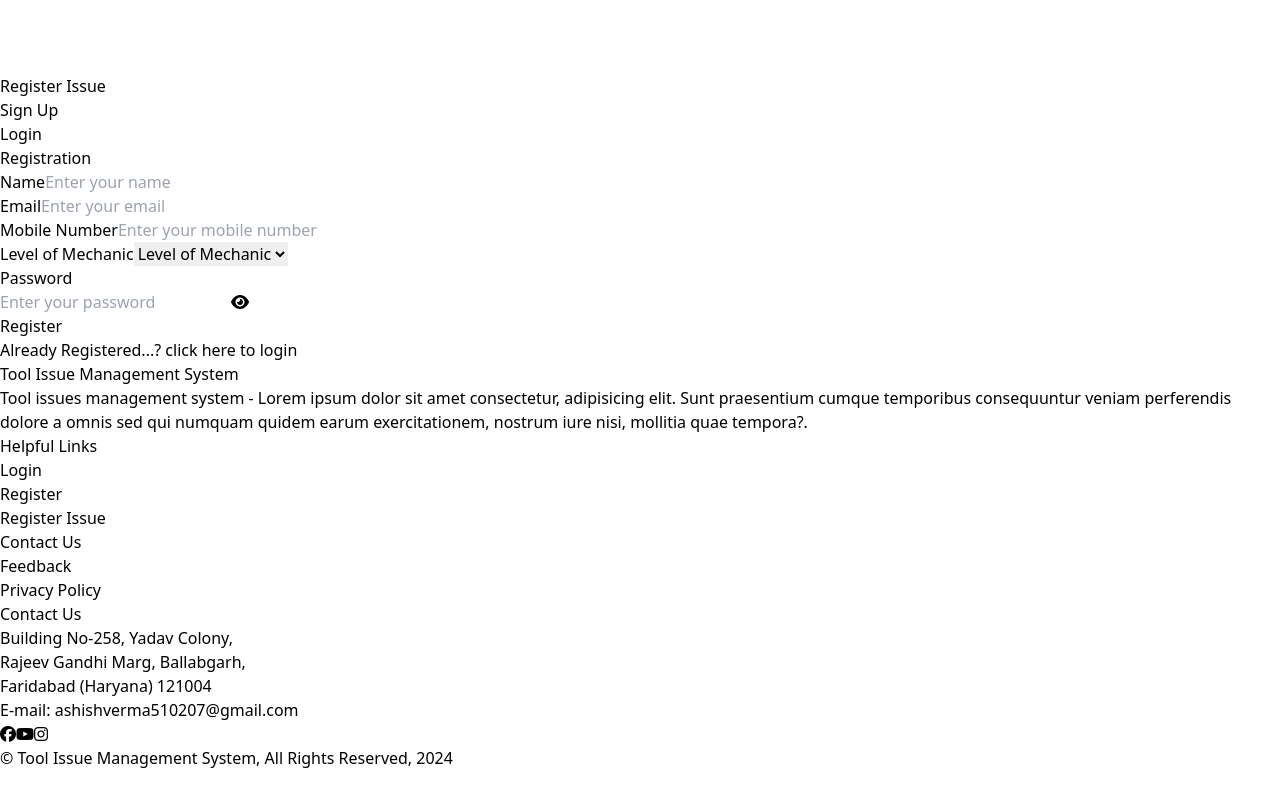
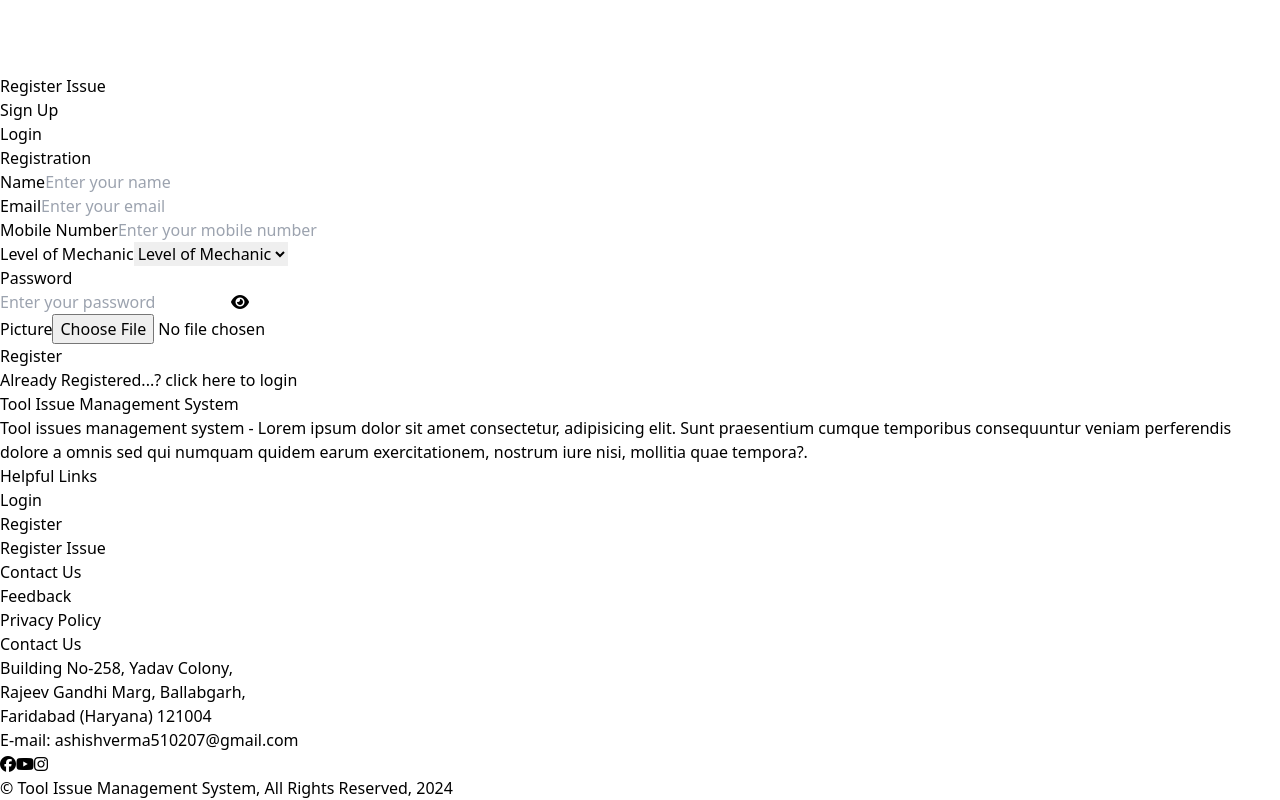
Before and after one commit to ashishverma2831/Tool-Issue-Management-System, a React (Vite) app in the folder frontend/: page /signup in a window 1280 px wide. Shown: the part 1302-2102 px from the top of the page. Before the commit the page ends 2072 px from the top, so only its background shows below. Built offline with nearby package versions, Linux system fonts and the light colour scheme.

Commit message:
chore: Add react-multi-carousel package and update homepage

```diff
--- a/frontend/package.json
+++ b/frontend/package.json
@@ -14,6 +14,7 @@
     "notistack": "^3.0.1",
     "react": "^18.2.0",
     "react-dom": "^18.2.0",
+    "react-multi-carousel": "^2.8.5",
     "react-router-dom": "^6.25.1",
     "yup": "^1.4.0"
   },
--- /dev/null
+++ b/frontend/src/components/Hero2.jsx
@@ -0,0 +1,49 @@
+import React from 'react'
+
+const Hero2 = () => {
+    const tools = [
+        {
+            image:'https://generaltools.com/media/wysiwyg/screenshot-7_1.png',
+            name:'Angleizer Template Tool',
+        },
+        {
+            image:'https://generaltools.com/media/wysiwyg/screenshot-9_1.jpg',
+            name:'Groommets'
+        },
+        {
+            image:'https://generaltools.com/media/wysiwyg/screenshot-10.png',
+            name:'Jigs and Fixtures'
+        },
+        {
+            image:'https://generaltools.com/media/wysiwyg/screenshot-11.png',
+            name:'Measuring and Layout Tools'
+        },
+        {
+            image:'https://generaltools.com/media/wysiwyg/screenshot-12.png',
+            name:'Lasers Tape Measures'
+        },
+        {
+            image:'https://generaltools.com/media/wysiwyg/screenshot-8.jpg',
+            name:'Infrared Thermometers'
+        }
+    ]
+    return (
+        <>
+            <h1 className='text-5xl text-center my-10'>Specialized Hand Tools and Instruments</h1>
+            <div className='p-10 max-w-screen-xl mx-auto grid gap-10 grid-cols-1 md:grid-cols-2 xl:grid-cols-3'>
+                {
+                    tools.map((tool,index) => {
+                        return (
+                            <div key={index} className='flex justify-center items-center flex-col gap-4 hover:opacity-80 cursor-pointer '>
+                                <img className='w-full rounded' src={tool.image} />
+                                <h1 className='text-2xl text-center'>{tool.name}</h1>
+                            </div>
+                        )
+                    })
+                }
+            </div>
+        </>
+    )
+}
+
+export default Hero2
--- /dev/null
+++ b/frontend/src/components/Hero3.jsx
@@ -0,0 +1,108 @@
+import React from 'react'
+import Carousel from "react-multi-carousel";
+import "react-multi-carousel/lib/styles.css";
+import { Link } from 'react-router-dom';
+import '../App.css'
+import Hero2 from './Hero2';
+
+const Hero3 = () => {
+
+    const data = [
+        {
+            image: 'https://www.zomato.com/partner-with-us/static/media/PawanKumar.fb110f23.png',
+            description:'lor sit amet, consectetur adipiscing elit. Sed auctor, nunc eget ultrices posuere, nunc libero ultricies nunc, nec tincidunt nunc turpis nec nunc',
+            name: 'Pawan Kumar',
+            owner: 'Kumar Mechanic, Dehradun'
+        },
+        {
+            image: 'https://www.zomato.com/partner-with-us/static/media/Tushar.6bc47b8a.png',
+            description:'lor sit amet, consectetur adipiscing elit. Sed auctor, nunc eget ultrices posuere, nunc libero ultricies nunc, nec tincidunt nunc turpis nec nunc',
+            name: 'Tushar',
+            owner: 'Sharma Tool Shop, Delhi NCR'
+        },
+        {
+            image: 'https://www.zomato.com/partner-with-us/static/media/Jasmeet.7da6a5e1.png',
+            description:'lor sit amet, consectetur adipiscing elit. Sed auctor, nunc eget ultrices posuere, nunc libero ultricies nunc, nec tincidunt nunc turpis nec nunc',
+            name: 'Jasmeet Singh',
+            owner: 'Tool Techtonic, Udaipur'
+        }
+    ]
+
+    return (
+        <>
+            <section className='px-5 py-10 bg-gray-100'>
+                <div className='py-5 px-5 max-w-screen-md mx-auto'>
+                    <p className='text-center text-4xl '>Our Clients</p>
+                    <Carousel
+                        className='h-[300px] w-full'
+                        autoPlay={true}
+                        autoPlaySpeed={2000}
+                        containerClass="container-with-dots"
+                        dotListClass="react-multi-carousel-dot-list"
+                        draggable={true}
+                        infinite={true}
+                        renderButtonGroupOutside={true}
+                        responsive={{
+                            desktop: {
+                                breakpoint: {
+                                    max: 3000,
+                                    min: 1024
+                                },
+                                items: 1,
+                                partialVisibilityGutter: 40
+                            },
+                            tablet: {
+                                breakpoint: {
+                                    max: 1024,
+                                    min: 512
+                                },
+                                items: 1,
+                                partialVisibilityGutter: 30
+                            },
+                            mobile: {
+                                breakpoint: {
+                                    max: 512,
+                                    min: 0
+                                },
+                                items: 1,
+                                partialVisibilityGutter: 30
+                            }
+                        }}
+                        customLeftArrow={<button className='hover:bg-gray-100 border border-gray-400 shadow-2xl text-gray-900 font-bold text-xl flex justify-center absolute w-8 left-0 -translate-x-1 bg-white h-8 mx-1 rounded-full'>{'<'}</button>}
+                        customRightArrow={<button className='hover:bg-gray-100  border border-gray-400 shadow-2xl text-gray-900 font-bold text-xl flex justify-center absolute right-0 translate-x-1 bg-white w-8 h-8 mx-1 rounded-full'>{'>'}</button>}
+                        customDot={<button className='bg-gray-400/50 w-2 h-2 mx-1 my-5 rounded-full'></button>}
+                        rewind={true}
+                        rewindWithAnimation={true}
+                        shouldResetAutoplay={true}
+                        showDots={true}
+                        slidesToSlide={1}
+                        swipeable={true}
+                    >
+
+                        {
+                            data.map((card,index) => {
+                                return (
+                                    <div key={index} className='w-full rounded-lg mx-auto flex gap-2'>
+                                        <div className='img-quotation flex justify-end place-items-end w-[160px]'>
+                                            <img className=' bg-contain w-32 h-32 rounded-lg' src={card.image} />
+                                        </div>
+                                        <div className=' flex flex-col gap-2 p-4 flex-1'>
+                                            <p className='text-2xl font-semibold'></p>
+                                            <p className='text-lg font-normal text-gray-500'> {card.description} </p>
+                                            <div>
+                                                <p className='text-xl text-blue-500 font-normal'> {card.name} </p>
+                                                <p className='text-xl text-gray-900 font-normal'> Owner - {card.owner} </p>
+                                            </div>
+                                        </div>
+                                    </div>
+                                );
+                            })
+                        }
+                    </Carousel>
+                </div>
+            </section>
+        </>
+    )
+}
+
+export default Hero3
--- a/frontend/src/components/Signup.jsx
+++ b/frontend/src/components/Signup.jsx
@@ -13,7 +13,7 @@ const registerSchema = Yup.object().shape({
     mobile: Yup.string().required('Mobile number is required').min(10, 'Mobile number must be 10 digits').max(10, 'Mobile number must be 10 digits'),
     password: Yup.string().required('Password is required').min(8, 'Password must be atleast 8 characters')
     // .matches(/[a-zA-Z]\d/, 'password must include uppercase and lowercase letter')
-    ,selectedRole: Yup.string().required('Role is required')
+    , selectedRole: Yup.string().required('Role is required')
 })
 
 const Signup = () => {
@@ -26,9 +26,10 @@ const Signup = () => {
             email: '',
             mobile: '',
             password: '',
-            selectedRole: ''
+            selectedRole: '',
+            image: ''
         },
-        onSubmit: async (values,{setSubmitting,resetForm}) => {
+        onSubmit: async (values, { setSubmitting, resetForm }) => {
             console.log(values);
             setSubmitting(true);
             const response = await fetch('http://localhost:3000/user/created', {
@@ -41,19 +42,19 @@ const Signup = () => {
             console.log(response.status);
             setSubmitting(false);
 
-            if(response.status === 200){
-                enqueueSnackbar('Registration Successful',{variant:'success'})
+            if (response.status === 200) {
+                enqueueSnackbar('Registration Successful', { variant: 'success' })
                 resetForm();
                 navigate('/login');
             }
-            else if(response.status === 400){
-                enqueueSnackbar('Email already exists',{variant:'error'})
+            else if (response.status === 400) {
+                enqueueSnackbar('Email already exists', { variant: 'error' })
             }
-            else if(response.status === 401){
-                enqueueSnackbar('Mobile Number already exists',{variant:'error'})
+            else if (response.status === 401) {
+                enqueueSnackbar('Mobile Number already exists', { variant: 'error' })
             }
-            else{
-                enqueueSnackbar('Registration Failed',{variant:'error'})
+            else {
+                enqueueSnackbar('Registration Failed', { variant: 'error' })
             }
         },
         validationSchema: registerSchema
@@ -61,7 +62,7 @@ const Signup = () => {
 
     return (
         <>
-        <UserNavbar />
+            <UserNavbar />
             <section className='w-full py-10 mx-auto bg-red-500 flex justify-center items-center'>
                 <div className='my-8 flex flex-col gap-4 bg-blue-200 max-w-screen-xl p-10 shadow-xl rounded'>
                     <h1 className='text-3xl font-bold text-center'>Registration</h1>
@@ -106,7 +107,7 @@ const Signup = () => {
                             </select>
                             <span className='text-sm text-red-600'>{registerForm.touched.selectedRole && registerForm.errors.selectedRole}</span>
                         </div>
-                        <div className='w-full flex flex-col gap-1  mb-8'>
+                        <div className='w-full flex flex-col gap-1  mb-4'>
                             <label htmlFor='password'>Password</label>
                             {/* <input
                     id='password'
@@ -128,10 +129,10 @@ const Signup = () => {
                             </div>
                             <span className='text-sm text-red-600'>{registerForm.touched.password && registerForm.errors.password}</span>
                         </div>
-                        {/* <div className='w-full flex flex-col gap-1'>
-                    <label>Picture</label>
-                    <input type='file' />
-                </div> */}
+                        <div className='w-full flex flex-col gap-1'>
+                            <label>Picture</label>
+                            <input className='p-2 w-full bg-white outline-none border-none rounded ' type='file' />
+                        </div>
                         <div className='w-full flex mt-4'>
                             <button className='text-center shadow-xl w-full bg-red-600  py-3 rounded hover:bg-red-400 text-white text-xl ' type='submit'>Register</button>
                         </div>
--- a/frontend/src/components/UserFooter.jsx
+++ b/frontend/src/components/UserFooter.jsx
@@ -4,7 +4,7 @@ import { Link, NavLink } from 'react-router-dom'
 const UserFooter = () => {
   return (
     <>
-        <footer>
+        <footer className='mt-8'>
         <div className='max-w-screen-xl mx-auto'>
           <div className=' flex justify-around border-b gap-8 md:flex-nowrap flex-wrap pb-4'>
             <div className='p-4 md:w-1/3 w-full'>
--- a/frontend/src/components/UserNavbar.jsx
+++ b/frontend/src/components/UserNavbar.jsx
@@ -27,7 +27,7 @@ const UserNavbar = () => {
 
     return (
         <>
-            <nav className='bg-gray-800 p-5 flex justify-between items-center'>
+            <nav className='sticky top-0 shadow-xl bg-gray-800 p-5 flex justify-between items-center'>
                 <div className='text-white font-semibold text-xl'> <Link to={'/'} >Tool Issue Management System</Link> </div>
                 <div className='hidden md:block'>
                     <ul className='flex gap-5 '>
--- a/frontend/src/pages/Home.jsx
+++ b/frontend/src/pages/Home.jsx
@@ -1,11 +1,17 @@
 import React from 'react'
 import UserNavbar from '../components/UserNavbar'
 import UserFooter from '../components/UserFooter'
+import Hero from '../components/Hero'
+import Hero2 from '../components/Hero2'
+import Hero3 from '../components/Hero3'
 
 const Home = () => {
   return (
     <>
       <UserNavbar />
+      <Hero />
+      <Hero2 />
+      <Hero3 />
       <UserFooter />
     </>
   )
```
Also changed, not shown: frontend/src/components/Hero.jsx (added, +20 -0 lines), 1 other file (tests, documents, lock files or other folders).
